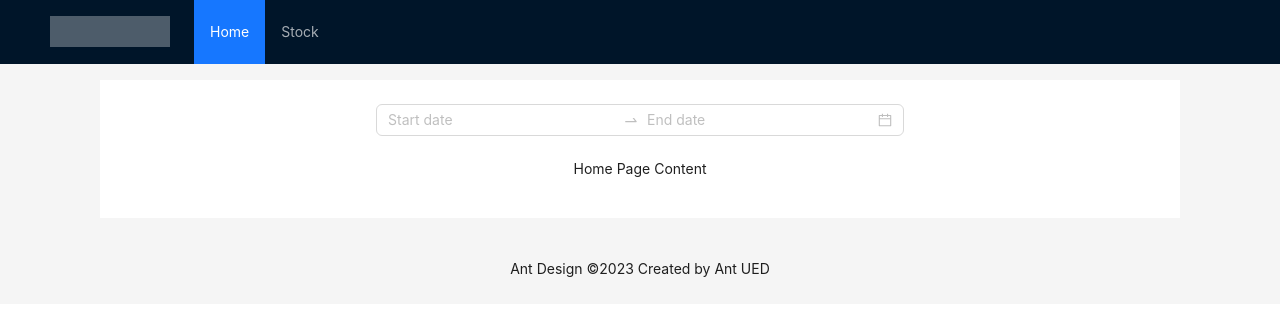
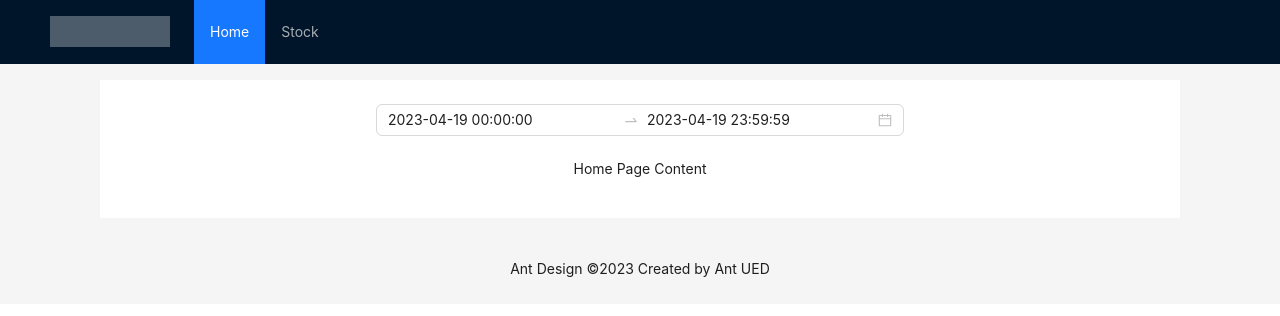
Before and after one commit to Kirill5k/fs2-ebay-app, a React (Create React App) app in the folder frontend/: page / in a window 1280 px wide. Shown: the top 316 px of the page. Built offline with nearby package versions, Linux system fonts and the light colour scheme.

Commit message:
Add dayjs

```diff
--- a/frontend/src/home/index.js
+++ b/frontend/src/home/index.js
@@ -1,16 +1,26 @@
 import React from 'react'
+import dayjs from 'dayjs'
 import {DatePicker} from 'antd'
 import Container from '../common/components/Container'
 
 const Home = ({backgroundColor}) => {
+
+  const now = dayjs()
+  const startOfDay = now.startOf('day')
+  const endOfDay = now.endOf('day')
+
   return (
       <Container
           column
           style={{
             padding: '24px 24px',
-            background: backgroundColor,
+            background: backgroundColor
           }}>
-        <DatePicker.RangePicker showTime/>
+        <DatePicker.RangePicker
+            defaultValue={[startOfDay, endOfDay]}
+            onChange={(v) => console.log(v)}
+            showTime
+        />
         <p>Home page content</p>
       </Container>
   )
--- /dev/null
+++ b/package.json
@@ -0,0 +1,5 @@
+{
+  "dependencies": {
+    "dayjs": "^1.11.7"
+  }
+}
```
Also changed, not shown: 1 other file (tests, documents, lock files or other folders).
